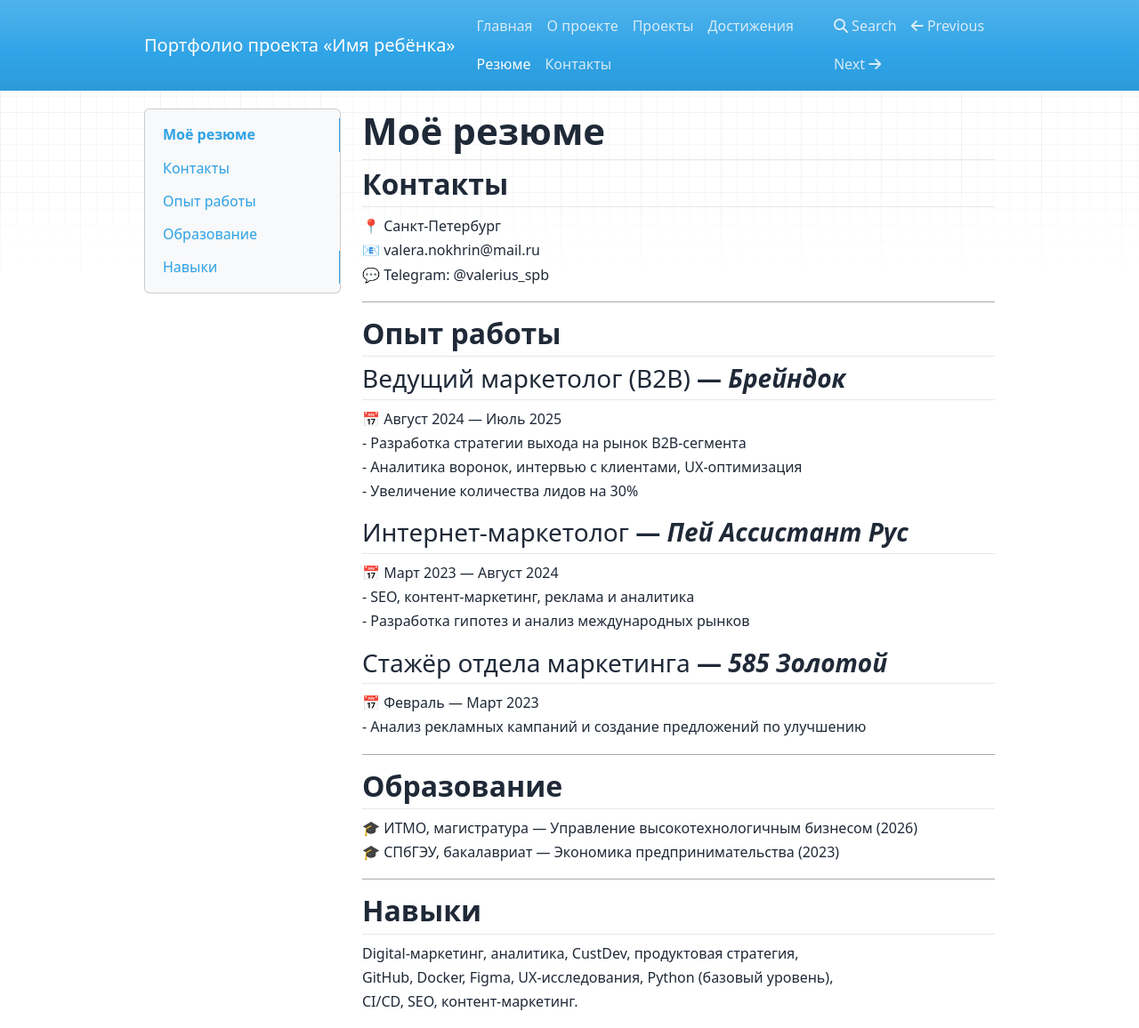
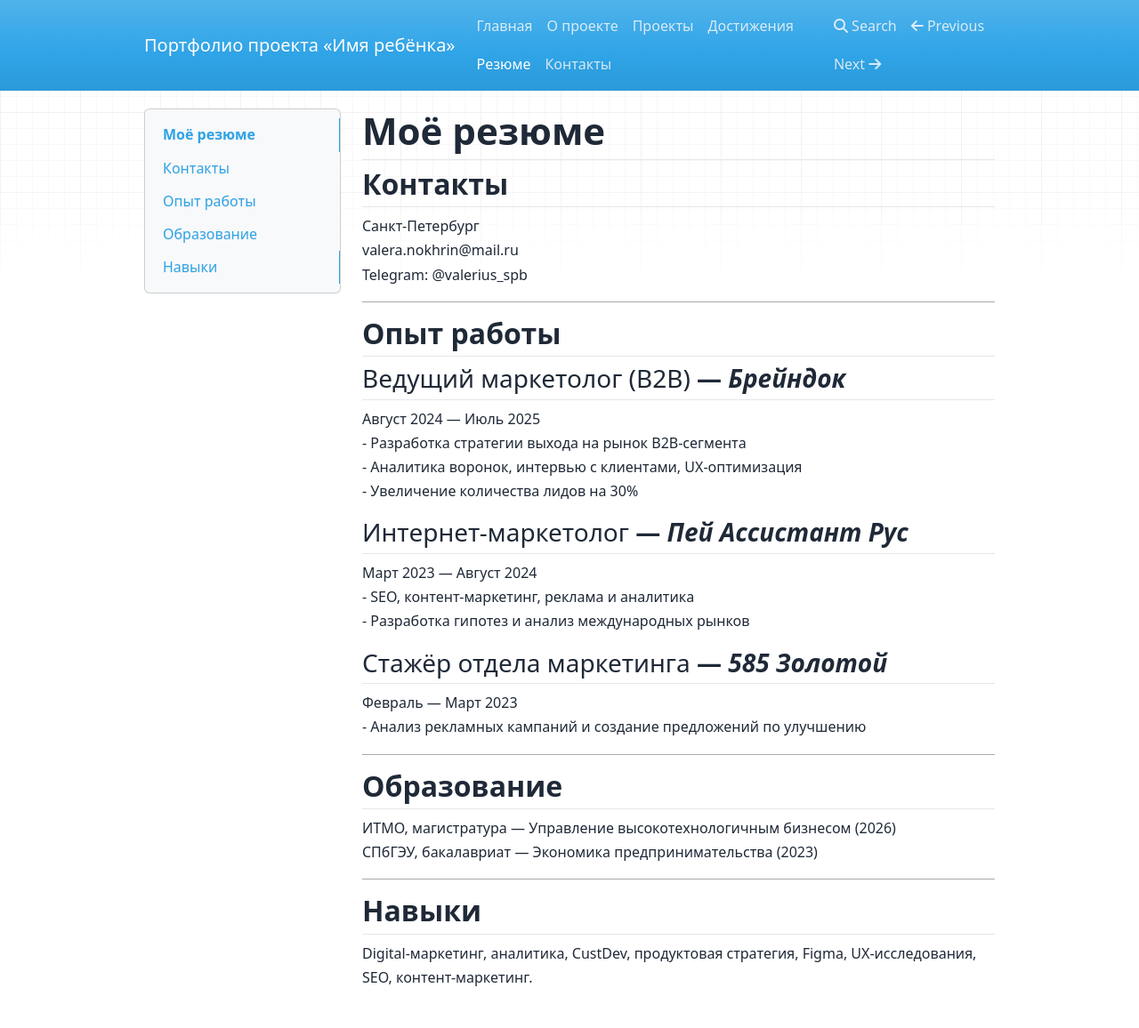
Before and after one commit to valeriinohrin/portfolio-nohrin, an MkDocs documentation site: the page built from docs/resume.md, in a window 1280 px wide and 1156 px high. Shown: the whole window at 89% size. Built offline with MkDocs 1.6.1, drawn with Linux system fonts in a browser that asks for light colours; nearby versions of some CDN libraries.

Commit message:
Update resume.md

```diff
--- a/docs/resume.md
+++ b/docs/resume.md
@@ -1,38 +1,37 @@
 # Моё резюме
 
 ## Контакты
-📍 Санкт-Петербург
-📧 valera.nokhrin@mail.ru
-💬 Telegram: @valerius_spb
+Санкт-Петербург
+valera.nokhrin@mail.ru
+Telegram: @valerius_spb
 
 ---
 
 ## Опыт работы
 
 ### **Ведущий маркетолог (B2B)** — *Брейндок*
-📅 Август 2024 — Июль 2025
+Август 2024 — Июль 2025
 - Разработка стратегии выхода на рынок B2B-сегмента
 - Аналитика воронок, интервью с клиентами, UX-оптимизация
 - Увеличение количества лидов на 30%
 
 ### **Интернет-маркетолог** — *Пей Ассистант Рус*
-📅 Март 2023 — Август 2024
+Март 2023 — Август 2024
 - SEO, контент-маркетинг, реклама и аналитика
 - Разработка гипотез и анализ международных рынков
 
 ### **Стажёр отдела маркетинга** — *585 Золотой*
-📅 Февраль — Март 2023
+Февраль — Март 2023
 - Анализ рекламных кампаний и создание предложений по улучшению
 
 ---
 
 ## Образование
-🎓 **ИТМО, магистратура** — Управление высокотехнологичным бизнесом (2026)
-🎓 **СПбГЭУ, бакалавриат** — Экономика предпринимательства (2023)
+**ИТМО, магистратура** — Управление высокотехнологичным бизнесом (2026)
+**СПбГЭУ, бакалавриат** — Экономика предпринимательства (2023)
 
 ---
 
 ## Навыки
 Digital-маркетинг, аналитика, CustDev, продуктовая стратегия,
-GitHub, Docker, Figma, UX-исследования, Python (базовый уровень),
-CI/CD, SEO, контент-маркетинг.
+Figma, UX-исследования, SEO, контент-маркетинг.
```
